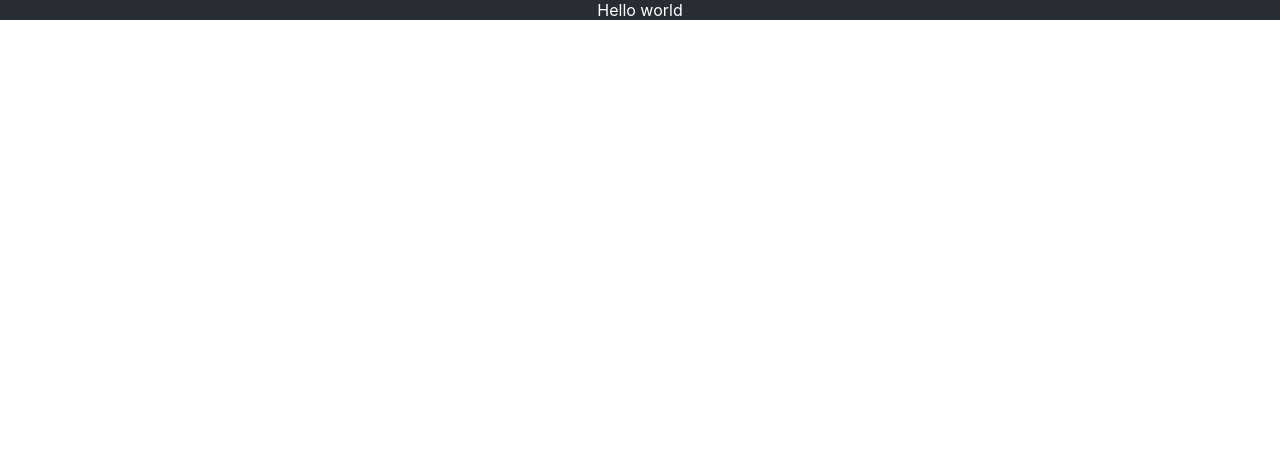
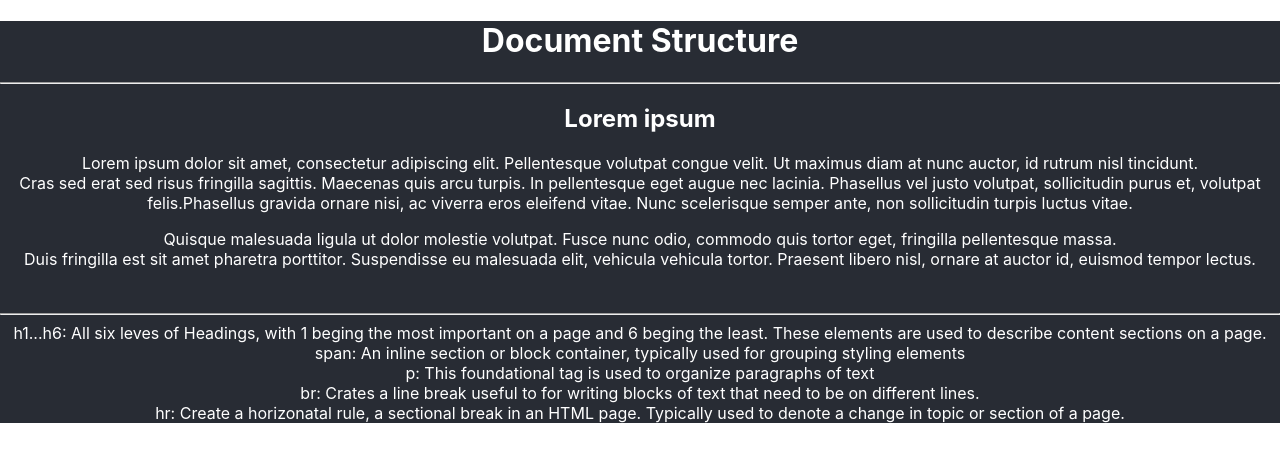
Before and after one commit to cjimenez-tiempodev/hello-world, a React (Create React App) app in the folder App/front-review/: page / in a window 1280 px wide. Shown: the top 462 px of the page. Built offline with nearby package versions, Linux system fonts and the light colour scheme.

Commit message:
App: add document structure

```diff
--- a/App/front-review/src/App.js
+++ b/App/front-review/src/App.js
@@ -1,11 +1,12 @@
 import React, { Component } from 'react';
+import DocumentStructure from './html/common/documentStructure';
 import './App.css';
 
 class App extends Component {
   render() {
     return (
       <div className="App">
-        Hello world
+        <DocumentStructure />
       </div>
     );
   }
--- /dev/null
+++ b/App/front-review/src/html/common/constDefinitions.js
@@ -0,0 +1,18 @@
+const html5 = {
+  h1h6 : 'All six leves of Headings, with 1 beging the most important on a page and 6 beging the least. These elements are used to describe content sections on a page.',
+  span : 'An inline section or block container, typically used for grouping styling elements',
+  p : 'This foundational tag is used to organize paragraphs of text',
+  br : 'Crates a line break useful to for writing blocks of text that need to be on different lines.',
+  hr : 'Create a horizonatal rule, a sectional break in an HTML page. Typically used to denote a change in topic or section of a page.',
+};
+
+const lorem = {
+  l1 : 'Lorem ipsum dolor sit amet, consectetur adipiscing elit. Pellentesque volutpat congue velit. Ut maximus diam at nunc auctor, id rutrum nisl tincidunt.',
+  l2 : 'Cras sed erat sed risus fringilla sagittis. Maecenas quis arcu turpis. In pellentesque eget augue nec lacinia. Phasellus vel justo volutpat, sollicitudin purus et, volutpat felis.',
+  l3 : 'Phasellus gravida ornare nisi, ac viverra eros eleifend vitae. Nunc scelerisque semper ante, non sollicitudin turpis luctus vitae.',
+  l4 : 'Quisque malesuada ligula ut dolor molestie volutpat. Fusce nunc odio, commodo quis tortor eget, fringilla pellentesque massa.',
+  l5 : ' Duis fringilla est sit amet pharetra porttitor. Suspendisse eu malesuada elit, vehicula vehicula tortor. Praesent libero nisl, ornare at auctor id, euismod tempor lectus.',
+};
+
+export default html5;
+export {lorem};
--- /dev/null
+++ b/App/front-review/src/html/common/documentStructure.js
@@ -0,0 +1,38 @@
+import React from 'react';
+import html5, {lorem} from './constDefinitions';
+
+function DocumentStructure(props) {
+  return (
+    /*
+    <div> ... </div>
+    Ageneric container used to denote a page section
+    */
+    <div>
+
+    <h1>Document Structure</h1>
+    <hr />
+    <h2>Lorem ipsum</h2>
+    <p>
+    {lorem.l1}<br />
+    {lorem.l2}
+    <span>{lorem.l3}</span><br />
+    </p>
+
+    <p>
+    {lorem.l4}<br />
+    {lorem.l5}
+    </p>
+    <br />
+    <hr />
+
+    <span>h1...h6: </span>{html5.h1h6}<br />
+    <span>span: </span>{html5.span}<br />
+    <span>p: </span>{html5.p}<br />
+    <span>br: </span>{html5.br}<br />
+    <span>hr: </span>{html5.hr}<br />
+
+    </div>
+  );
+}
+
+export default DocumentStructure;
```
